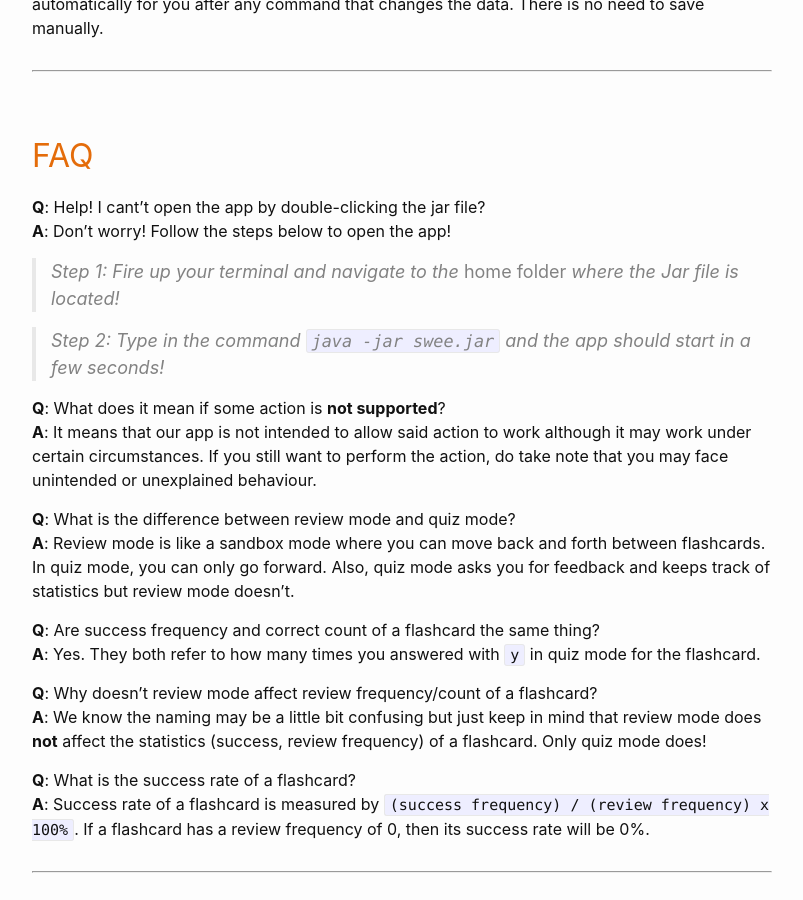
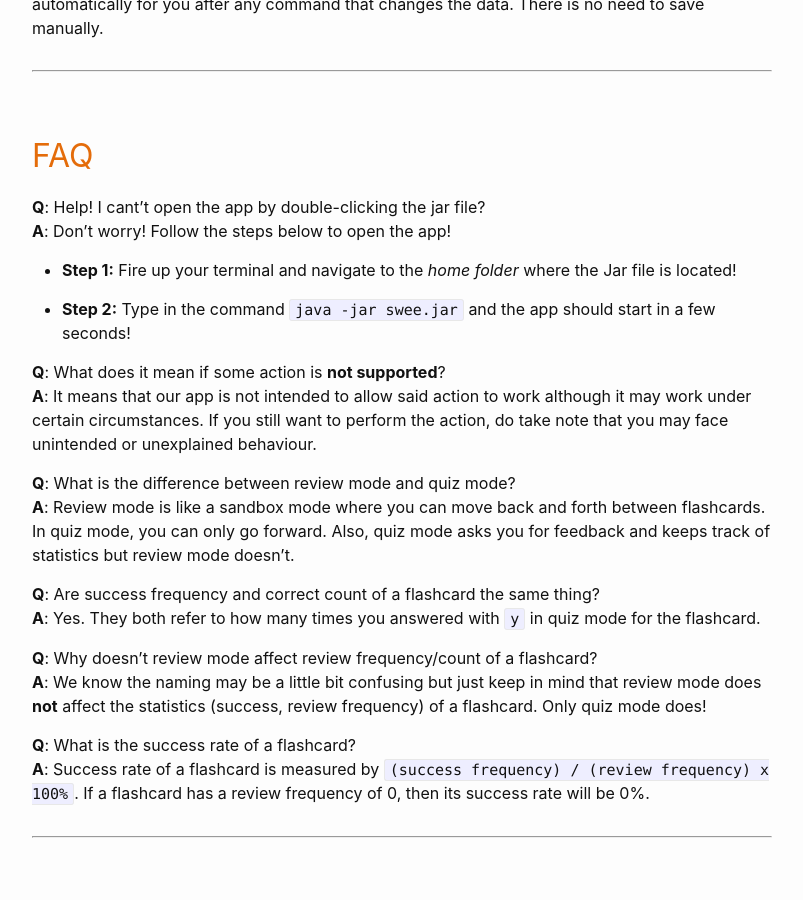
Before and after one commit to minzzelo/cs2101ug, a Jekyll site: the page built from docs/UserGuide.md, in a window 1280 px wide and 900 px high, scrolled down 33098 px. Shown: the whole window, without its empty margins (238-1041 px from the left). Built offline with Jekyll 4.4.1, drawn with Linux system fonts in a browser that asks for light colours; emoji names are drawn with the system emoji font.

Commit message:
Update indentation

```diff
--- a/docs/UserGuide.md
+++ b/docs/UserGuide.md
@@ -686,9 +686,9 @@ Worried that all the precious flashcards you have saved would be gone after clos
 **Q**: Help! I cant't open the app by double-clicking the jar file? <br>
 **A**: Don't worry! Follow the steps below to open the app! <br>
 
-   > Step 1: Fire up your terminal and navigate to the *home folder* where the Jar file is located! <br>
+* **Step 1:** Fire up your terminal and navigate to the *home folder* where the Jar file is located! <br>
 
-   > Step 2: Type in the command `java -jar swee.jar` and the app should start in a few seconds!
+* **Step 2:** Type in the command `java -jar swee.jar` and the app should start in a few seconds!
 
 **Q**: What does it mean if some action is **not supported**?<br>
 **A**: It means that our app is not intended to allow said action to work although it may work under certain circumstances.
```
